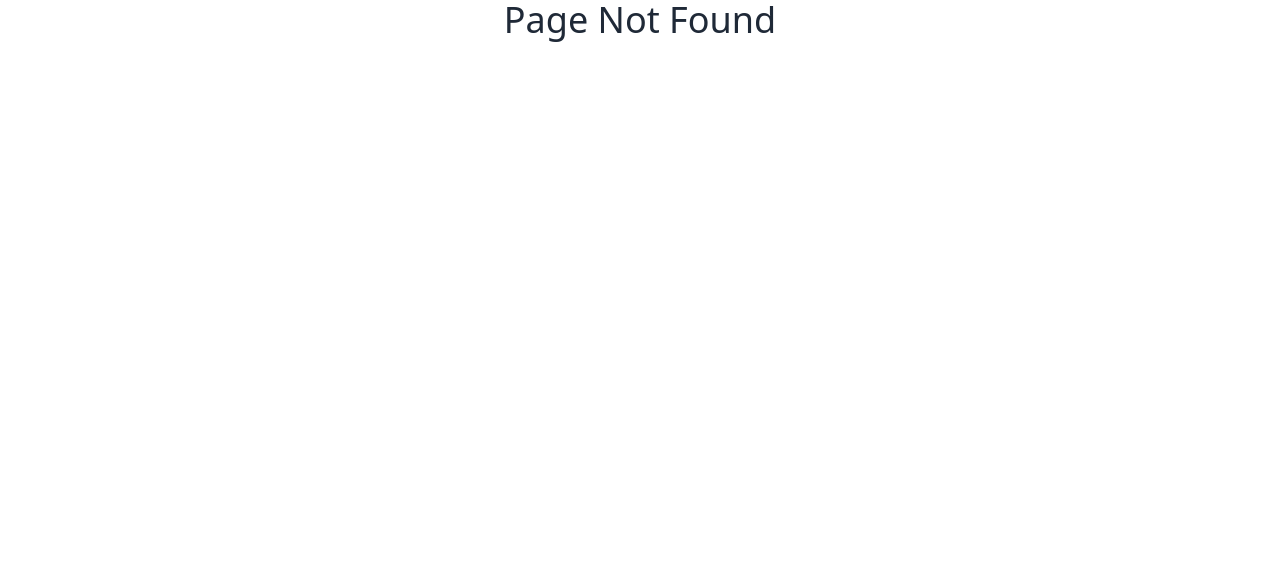
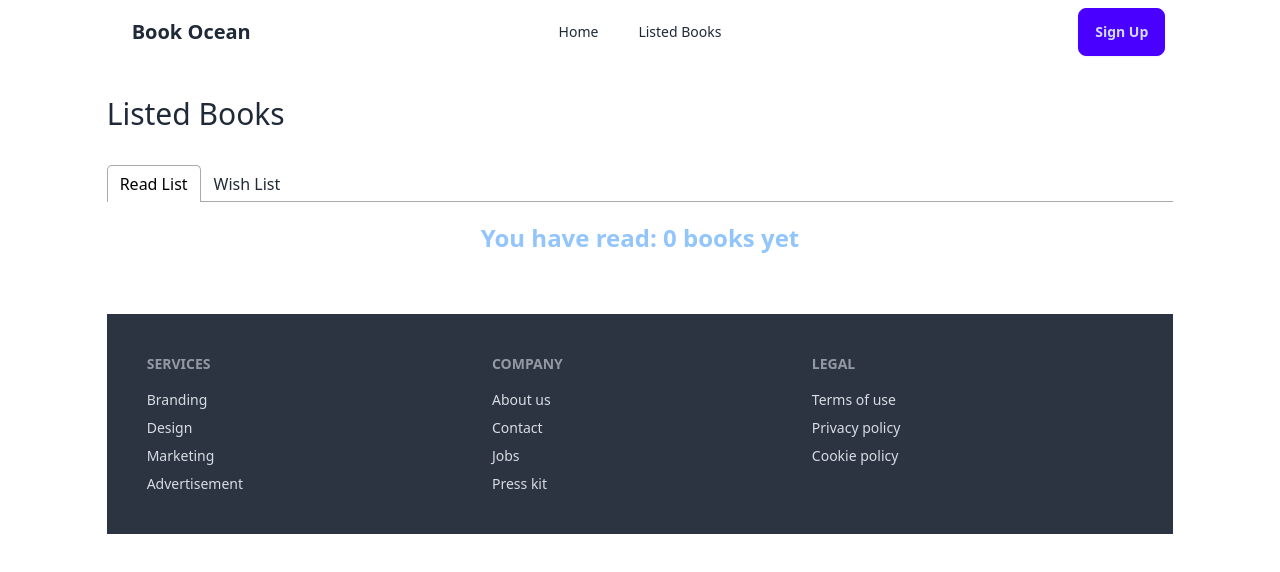
Before and after one commit to md-ahmodullah/Book-Ocean, a React (Vite) app: page /listedbooks in a window 1280 px wide. Before the commit this address had no page. Shown: the top 572 px of the page. Built offline with nearby package versions, Linux system fonts and the light colour scheme.

Commit message:
Added ListedBooks

```diff
--- a/package.json
+++ b/package.json
@@ -15,6 +15,7 @@
     "react": "^18.3.1",
     "react-dom": "^18.3.1",
     "react-router-dom": "^6.27.0",
+    "react-tabs": "^6.0.2",
     "sort-by": "^1.2.0"
   },
   "devDependencies": {
--- /dev/null
+++ b/src/components/ListedBooks/ListedBooks.jsx
@@ -0,0 +1,44 @@
+import { useEffect, useState } from "react";
+import { useLoaderData } from "react-router-dom";
+import { Tab, TabList, TabPanel, Tabs } from "react-tabs";
+import "react-tabs/style/react-tabs.css";
+import Book from "../Book/Book.jsx";
+import { getStoredList } from "../Utility/addToDb.js";
+export default function ListedBooks() {
+  const [readBooks, setReadBooks] = useState([]);
+  const allBooks = useLoaderData();
+  useEffect(() => {
+    const storedReadList = getStoredList();
+    const storedReadListInt = storedReadList.map((num) => Number(num));
+
+    const readList = allBooks.filter((book) =>
+      storedReadListInt.includes(book.bookId)
+    );
+    setReadBooks(readList);
+  }, []);
+  return (
+    <>
+      <h2 className="text-3xl my-8">Listed Books</h2>
+      <Tabs>
+        <TabList>
+          <Tab>Read List</Tab>
+          <Tab>Wish List</Tab>
+        </TabList>
+
+        <TabPanel>
+          <h2 className="text-2xl text-blue-300 font-bold text-center my-5">
+            You have read: {readBooks.length} books yet
+          </h2>
+          <div className="grid grid-cols-3 gap-16 mb-10 mt-4">
+            {readBooks.map((book) => (
+              <Book key={book.bookId} book={book} />
+            ))}
+          </div>
+        </TabPanel>
+        <TabPanel>
+          <h2>My Wish List</h2>
+        </TabPanel>
+      </Tabs>
+    </>
+  );
+}
--- a/src/components/Navbar/Navbar.jsx
+++ b/src/components/Navbar/Navbar.jsx
@@ -1,12 +1,9 @@
+import { NavLink } from "react-router-dom";
 export default function Navbar() {
   const links = (
     <>
-      <li>
-        <a>Home</a>
-      </li>
-      <li>
-        <a>Listed Books</a>
-      </li>
+      <NavLink to="/">Home</NavLink>
+      <NavLink to="/listedbooks">Listed Books</NavLink>
     </>
   );
   return (
@@ -39,7 +36,7 @@ export default function Navbar() {
         <a className="btn btn-ghost text-xl">Book Ocean</a>
       </div>
       <div className="navbar-center hidden lg:flex">
-        <ul className="menu menu-horizontal px-1">{links}</ul>
+        <ul className="menu menu-horizontal px-1 space-x-10">{links}</ul>
       </div>
       <div className="navbar-end">
         <a className="btn btn-primary">Sign Up</a>
--- a/src/main.jsx
+++ b/src/main.jsx
@@ -5,6 +5,7 @@ import BookDetail from "./components/BookDetail/BookDetail";
 import Dashboard from "./components/Dashboard/Dashboard";
 import ErrorPage from "./components/ErrorPage/ErrorPage";
 import Home from "./components/Home/Home";
+import ListedBooks from "./components/ListedBooks/ListedBooks";
 import Root from "./components/Root/Root";
 import "./index.css";
 
@@ -24,6 +25,11 @@ const router = createBrowserRouter([
         loader: () => fetch("/booksData.json"),
       },
       {
+        path: "/listedbooks",
+        element: <ListedBooks />,
+        loader: () => fetch("/booksData.json"),
+      },
+      {
         path: "/dashboard",
         element: <Dashboard />,
       },
```
Also changed, not shown: 1 other file (tests, documents, lock files or other folders).
